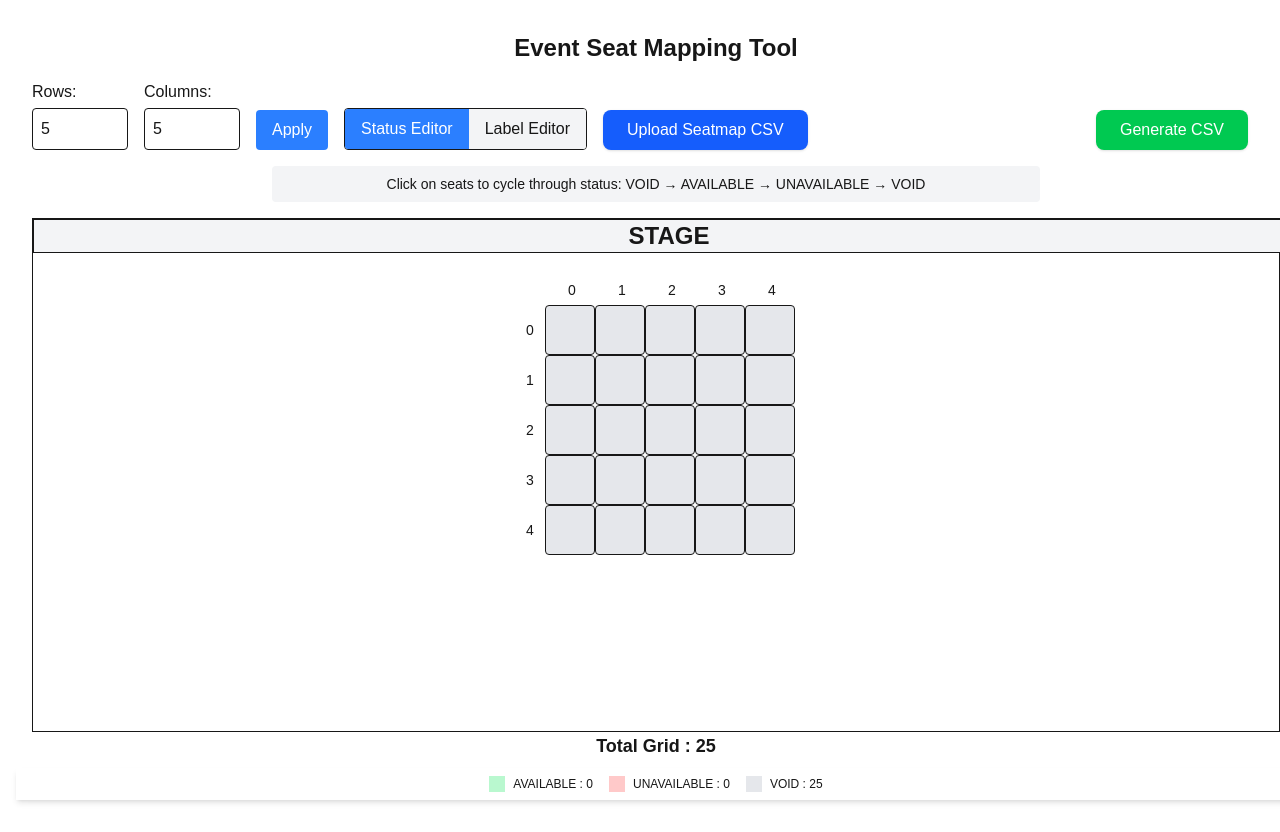
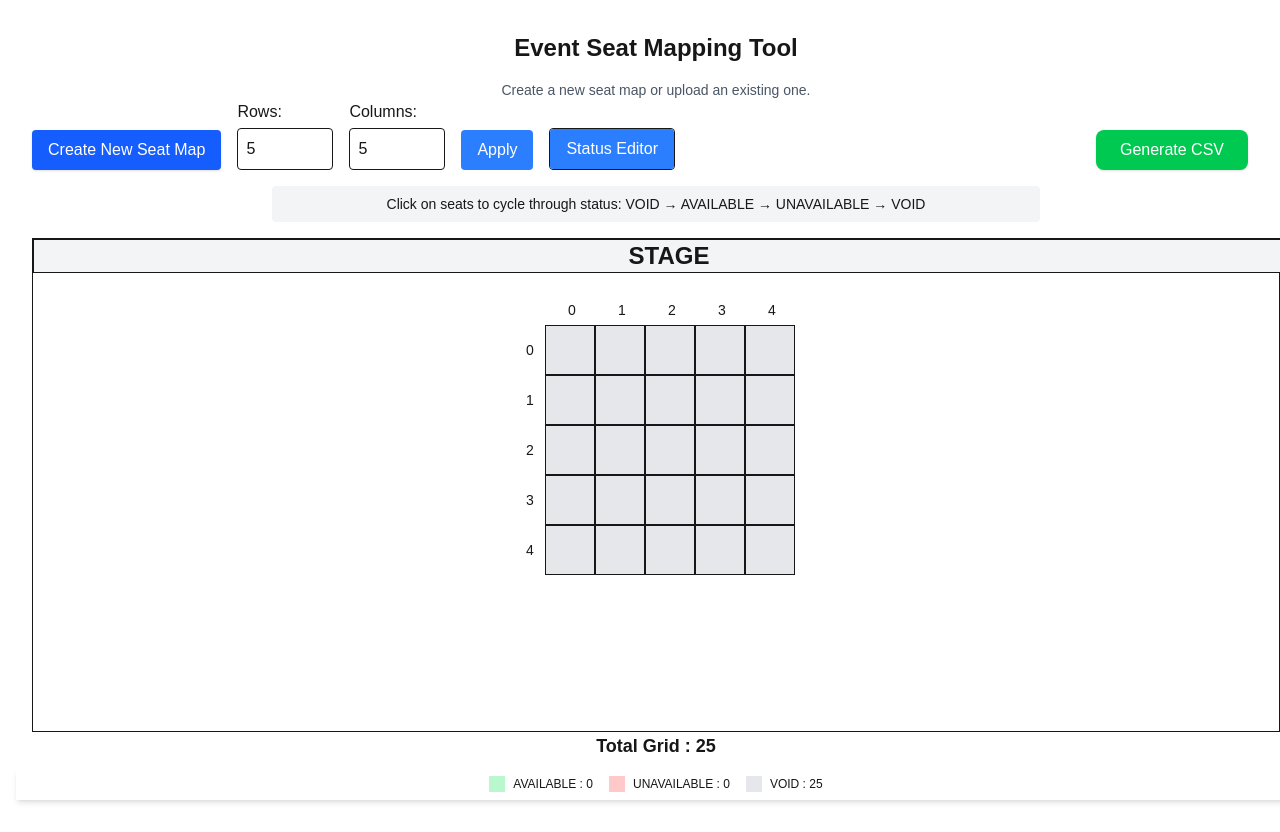
Before and after one commit to faisaladi/seat-mapper, a Next.js app: page / in a window 1280 px wide. Built offline with nearby package versions, Linux system fonts and the light colour scheme.

Commit message:
feature flag seat label editor

```diff
--- a/src/components/SeatMappingTool.tsx
+++ b/src/components/SeatMappingTool.tsx
@@ -17,72 +17,136 @@ const SeatMappingTool = () => {
   const [tempColumns, setTempColumns] = useState(5);  // Temporary input
   const [seats, setSeats] = useState<Seat[]>([]);
 
-  const [editMode, setEditMode] = useState('status'); // 'status' or 'label'
+  const [isDragging, setIsDragging] = useState(false);
+  const [targetStatus, setTargetStatus] = useState<Seat["status"] | null>(null);
+  const [changedSeats, setChangedSeats] = useState(new Set<string>()); // Track updated seats
+  const ENABLE_LABEL_EDITING = false; // Label editing Feature Flag, Change to true to enable
+
+  const [editMode, setEditMode] = useState<"status" | "label">("status");
   const [editingSeatId, setEditingSeatId] = useState<string | null>(null);
-  const [editingLabel, setEditingLabel] = useState('');
+  const [editingLabel, setEditingLabel] = useState("");  const [isModalOpen, setIsModalOpen] = useState(false);
+  const [showConfirmation, setShowConfirmation] = useState(false);
+  const [pendingAction, setPendingAction] = useState<(() => void) | null>(null); // ✅ Fixed Type
+
+  const openModal = () => {
+    setIsModalOpen(true);
+  };
+
+  const closeModal = () => {
+    setIsModalOpen(false);
+  };
 
   // Initialize the seat grid when rows or columns change
   useEffect(() => {
     setSeats((prevSeats) => {
       const newSeats: Seat[] = [];
-
       for (let row = 0; row < rows; row++) {
         for (let col = 0; col < columns; col++) {
           const existingSeat = prevSeats.find(seat => seat.row === row && seat.column === col);
-
           newSeats.push(
-            existingSeat
-              ? existingSeat // Keep existing seat data
-              : { id: `${row}-${col}`, row, column: col, label: '', status: 'VOID' } // Add new seats
+            existingSeat || { id: `${row}-${col}`, row, column: col, label: '', status: 'VOID' }
           );
         }
       }
-
       return newSeats;
     });
   }, [rows, columns]);
 
+  useEffect(() => {
+    if (editingSeatId) {
+      console.log("🔍 DEBUG: Looking for Input ID:", `seat-input-${editingSeatId}`);
 
-  // Handle seat click based on edit mode
-  const handleSeatClick = (seat: Seat) => {
-    if (editMode === 'status') {
-      // Cycle through statuses: VOID -> AVAILABLE -> UNAVAILABLE -> VOID
-      const nextStatus: Record<'VOID' | 'AVAILABLE' | 'UNAVAILABLE', 'VOID' | 'AVAILABLE' | 'UNAVAILABLE'> = {
-        'VOID': 'AVAILABLE',
-        'AVAILABLE': 'UNAVAILABLE',
-        'UNAVAILABLE': 'VOID',
+      let attempts = 0;
+      const interval = setInterval(() => {
+        const inputElement = document.getElementById(`seat-input-${editingSeatId}`) as HTMLInputElement;
+
+        if (inputElement) {
+          console.log("✅ SUCCESS: Found Input, Trying to Focus:", editingSeatId);
+          inputElement.focus();
+          clearInterval(interval);
+        } else {
+          console.log(`⚠️ Retry #${attempts + 1}: Input Not Found Yet`);
+        }
+
+        if (++attempts > 5) {
+          clearInterval(interval);
+          console.log("❌ ERROR: Input Still Not Found After Multiple Attempts");
+        }
+      }, 50); // ✅ Check every 50ms, up to 5 times
+    }
+  }, [editingSeatId]);
+
+  // const [isDragging, setIsDragging] = useState(false);
+  // const [targetStatus, setTargetStatus] = useState<Seat["status"] | null>(null);
+  // const [changedSeats, setChangedSeats] = useState(new Set<string>()); // Track updated seats
+
+  // const toggleSeatStatus = (currentStatus: Seat["status"], target: Seat["status"]) => {
+  //   return target; // Instead of cycling, we apply the target status directly
+  // };
+
+  const handleEditModeToggle = (mode: "status" | "label") => {
+    setEditMode(mode);
+    setEditingSeatId(null); // ✅ Reset any currently edited seat
   };
 
-      const updatedSeats: Seat[] = seats.map(s => {
-        if (s.id === seat.id) {
-          return { ...s, status: nextStatus[s.status] }; // ✅ TypeScript now understands the type correctly
+  // const toggleSeatStatus = (seat: Seat): Seat => {
+  //   const nextStatus: Record<Seat["status"], Seat["status"]> = {
+  //     VOID: "AVAILABLE",
+  //     AVAILABLE: "UNAVAILABLE",
+  //     UNAVAILABLE: "VOID",
+  //   };
+  //   return { ...seat, status: nextStatus[seat.status] };
+  // };
+  const handleMouseDown = (seat: Seat, event: React.MouseEvent) => {
+    console.log("Mouse Down Event Triggered");
+    console.log("Current Edit Mode:", editMode);
+
+    if (editMode === "status") {
+      event.preventDefault();
+      const newStatus = seat.status === "VOID" ? "AVAILABLE" : seat.status === "AVAILABLE" ? "UNAVAILABLE" : "VOID";
+
+      setIsDragging(true);
+      setTargetStatus(newStatus);
+      setChangedSeats(new Set([seat.id]));
+      setSeats(seats.map(s => (s.id === seat.id ? { ...s, status: newStatus } : s)));
+
+      console.log("Status Changed for Seat:", seat.id);
+    } else if (editMode === "label") {
+      event.stopPropagation(); // ✅ Prevents interference
+      console.log("Switching to Label Edit Mode for Seat:", seat.id);
+
+      if (editingSeatId === seat.id) {
+        console.log("🟡 DEBUG: Already Editing This Seat, Ignoring Click:", seat.id);
+        return;
       }
-        return s;
-      });
 
-      setSeats(updatedSeats);
-    } else if (editMode === 'label') {
-      // Start editing label
       setEditingSeatId(seat.id);
-      setEditingLabel(seat.label);
+      setEditingLabel(seat.label || "");
     }
   };
 
-  // Save label after editing
-  const handleLabelSave = (e: React.KeyboardEvent<HTMLInputElement> | React.FocusEvent<HTMLInputElement>) => {
-    if ((e as React.KeyboardEvent).key === 'Enter' || e.type === 'blur') {
-      const updatedSeats = seats.map(seat => {
-        if (seat.id === editingSeatId) {
-          return { ...seat, label: editingLabel.substring(0, 4) }; // Limit to 4 characters
-        }
-        return seat;
-      });
-
-      setSeats(updatedSeats);
-      setEditingSeatId(null);
-      setEditingLabel('');
+  const handleMouseEnter = (seat: Seat) => {
+    if (isDragging && editMode === "status" && !changedSeats.has(seat.id)) {
+      setChangedSeats(prev => new Set(prev).add(seat.id)); // Track changed seats
+      setSeats(seats.map(s => (s.id === seat.id ? { ...s, status: targetStatus! } : s)));
     }
   };
+
+  const handleMouseUp = () => {
+    setIsDragging(false);
+    setChangedSeats(new Set()); // Reset changed seats tracking
+  };
+
+  const handleLabelSave = (e: React.KeyboardEvent<HTMLInputElement> | React.FocusEvent<HTMLInputElement>) => {
+    if ((e as React.KeyboardEvent).key === "Enter" || e.type === "blur") {
+      setSeats(seats.map(seat =>
+        seat.id === editingSeatId ? { ...seat, label: editingLabel.substring(0, 4) } : seat
+      ));
+      setEditingSeatId(null);
+      setEditingLabel("");
+    }
+  };
+
 
   // Generate and download CSV
   const generateCSV = () => {
@@ -105,29 +169,88 @@ const SeatMappingTool = () => {
     URL.revokeObjectURL(url);
   };
 
-  // Get color based on status
-  const getColorForStatus = (status: 'VOID' | 'AVAILABLE' | 'UNAVAILABLE') => {
-    switch (status) {
-      case 'AVAILABLE': return 'bg-green-200';
-      case 'UNAVAILABLE': return 'bg-red-200';
-      case 'VOID': return 'bg-gray-200';
-      default: return 'bg-gray-200';
+    // Check if the user already has data
+  const confirmAction = (action: () => void) => {
+    if (seats.length > 0) {
+      setShowConfirmation(true);
+      setPendingAction(() => action); // Save action to run after confirmation
+    } else {
+      action();
     }
   };
 
-   // Function to handle file upload
-   const handleFileUpload = (event: React.ChangeEvent<HTMLInputElement>) => {
+  const executePendingAction = () => {
+    if (pendingAction) {
+      pendingAction();
+      setShowConfirmation(false);
+      closeModal();
+    }
+  };
+
+  // Create a blank seat map
+  const createBlankSeatMap = () => {
+    const newRows = 5; // Default grid size
+    const newColumns = 5;
+
+    setRows(newRows);
+    setColumns(newColumns);
+
+    // Generate empty seat map
+    const newSeats: Seat[] = [];
+    for (let row = 0; row < newRows; row++) {
+      for (let col = 0; col < newColumns; col++) {
+        newSeats.push({
+          id: `${row}-${col}`,
+          row,
+          column: col,
+          label: "",
+          status: "VOID",
+        });
+      }
+    }
+
+    setSeats(newSeats);
+    closeModal();
+  };
+
+  const handleFileUpload = (event: React.ChangeEvent<HTMLInputElement>, restore: boolean = false) => { // ✅ Fixed function signature
     const file = event.target.files?.[0];
     if (!file) return;
 
     Papa.parse(file, {
       complete: (result: Papa.ParseResult<string[]>) => {
-        const data: string[][] = result.data;
+        const data = result.data as string[][];
+        if (data.length < 2) return;
+
+        if (restore) {
+          // Restore Seat Map (Adjust Grid Size)
+          let maxRow = 0;
+          let maxCol = 0;
+          const newSeats = data.slice(1).map(row => {
+            const rowNum = Number(row[0]);
+            const colNum = Number(row[1]);
+            if (rowNum > maxRow) maxRow = rowNum;
+            if (colNum > maxCol) maxCol = colNum;
+            return { row: rowNum, column: colNum, label: row[2] || "", status: row[3] as "VOID" | "AVAILABLE" | "UNAVAILABLE", id: `${rowNum}-${colNum}` };
+          });
+          const newRows = maxRow + 1;
+          const newColumns = maxCol + 1;
+          setRows(newRows);
+          setColumns(newColumns);
+          setTempRows(newRows);
+          setTempColumns(newColumns);
+          setSeats(newSeats);
+        } else {
+          // Upload Grid Format
           processCSVData(data);
+        }
+        closeModal();
       },
       skipEmptyLines: true,
     });
   };
+
+
 
   // Process CSV Data and update seats
   const processCSVData = (data: string[][]) => {
@@ -161,21 +284,78 @@ const SeatMappingTool = () => {
         });
       }
     }
-
+    const newRows = endRow + 1;
+    const newColumns = endCol + 1;
     setRows(endRow - startRow + 1);
     setColumns(endCol - startCol + 1);
+    setTempRows(newRows); // ✅ Sync input value with new row size
+    setTempColumns(newColumns); // ✅ Sync input value with new column size
     setSeats(seatList);
   };
 
   // Make sure you have this return statement:
   return (
-    <div className="flex flex-col items-center h-screen w-screen p-4 pr-4 overflow-hidden">
+    <div className="flex flex-col items-center h-screen w-screen p-4 pr-4 overflow-hidden" onMouseUp={handleMouseUp}>
 
       {/* Title */}
       <h1 className="text-2xl font-bold mb-4">Event Seat Mapping Tool</h1>
+      <p className="text-sm text-gray-600 mb-0 text-left">Create a new seat map or upload an existing one.</p>
 
       {/* Input controls */}
       <div className="mb-4 flex flex-wrap gap-4 items-end w-full justify-center">
+      <div>
+      {/* Button to Open Modal */}
+      <button onClick={openModal} className="bg-blue-600 text-white px-4 py-2 rounded shadow hover:bg-blue-700 ">
+      Create New Seat Map
+      </button>
+
+      {/* Modal */}
+      {isModalOpen && (
+        <div className="fixed inset-0 flex items-center justify-center bg-black bg-opacity-50 z-50">
+          <div className="bg-white p-6 rounded-lg shadow-lg text-center relative z-50">
+            <h2 className="text-xl font-bold mb-4">Create New Seat Map</h2>
+            <p className="text-sm text-gray-600 mb-4">This action will replace your current seat map.</p>
+
+
+            {/* Buttons Inside Modal */}
+            <button onClick={() => confirmAction(createBlankSeatMap)} className="block w-full bg-gray-300 hover:bg-gray-400 text-black px-4 py-2 rounded my-2">
+              Create Blank Seat Map
+            </button>
+
+            <label className="block w-full bg-blue-500 hover:bg-blue-600 text-white px-4 py-2 rounded my-2 cursor-pointer">
+              Upload Seat Map (Grid Format)
+              <input type="file" accept=".csv" onChange={(e) => confirmAction(() => handleFileUpload(e, false))} className="hidden" />
+            </label>
+
+            <label className="block w-full bg-purple-500 hover:bg-purple-600 text-white px-4 py-2 rounded my-2 cursor-pointer">
+              Restore Seat Map (CSV Format)
+              <input type="file" accept=".csv" onChange={(e) => confirmAction(() => handleFileUpload(e, true))} className="hidden" />
+            </label>
+
+            {/* Close Button */}
+            <button onClick={closeModal} className="mt-4 text-gray-600 hover:text-gray-900">Cancel</button>
+          </div>
+        </div>
+      )}
+
+    {/* Confirmation Modal */}
+    {showConfirmation && (
+      <div className="fixed inset-0 flex items-center justify-center bg-black bg-opacity-50 z-50">
+        <div className="bg-white p-6 rounded-lg shadow-lg text-center">
+          <h2 className="text-xl font-bold mb-4">Are you sure?</h2>
+          <p className="text-sm text-gray-600 mb-4">This will remove all current changes.</p>
+
+          <button onClick={executePendingAction} className="bg-red-500 hover:bg-red-600 text-white px-4 py-2 rounded mr-2">
+            Yes, Continue
+          </button>
+          <button onClick={() => setShowConfirmation(false)} className="bg-gray-300 hover:bg-gray-400 text-black px-4 py-2 rounded">
+            Cancel
+          </button>
+        </div>
+      </div>
+    )}
+    </div>
+
         <div>
           <label className="block mb-1">Rows:</label>
           <input
@@ -210,31 +390,23 @@ const SeatMappingTool = () => {
         </button>
 
         {/* Edit mode toggle */}
+
         <div className="flex border rounded overflow-hidden">
             <button
-            onClick={() => setEditMode('status')}
-            className={`px-4 py-2 ${editMode === 'status' ? 'bg-blue-500 text-white' : 'bg-gray-100'}`}
+            onClick={() => handleEditModeToggle("status")}
+            className={`px-4 py-2 ${editMode === "status" ? "bg-blue-500 text-white" : "bg-gray-100"}`}
           >
             Status Editor
           </button>
+          {ENABLE_LABEL_EDITING && (
           <button
-            onClick={() => setEditMode('label')}
-            className={`px-4 py-2 ${editMode === 'label' ? 'bg-blue-500 text-white' : 'bg-gray-100'}`}
+            onClick={() => handleEditModeToggle("label")}
+            className={`px-4 py-2 ${editMode === "label" ? "bg-blue-500 text-white" : "bg-gray-100"}`}
           >
             Label Editor
           </button>
-          {/* <button
-            onClick={() => setEditMode('category')}
-            className={`px-4 py-2 ${editMode === 'category' ? 'bg-blue-500 text-white' : 'bg-gray-100'}`}
-          >
-            Category Editor
-          </button> */}
+          )}
       </div>
-
-        <label className="cursor-pointer bg-blue-600 text-white py-2 px-6 rounded-lg shadow hover:bg-blue-700 ">
-        Upload Seatmap CSV
-        <input type="file" accept=".csv" onChange={handleFileUpload} className="hidden" />
-        </label>
 
         <button
           onClick={generateCSV}
@@ -253,16 +425,17 @@ const SeatMappingTool = () => {
 
       {/* Scrollable Grid Container */}
       <div
-        className="flex-grow w-full max-w-screen-2xl overflow-auto border bg-white mb-0"
-        style={{ height: 'calc(100vh - 180px)' }} // Adjusts grid height dynamically
+        className={`flex-grow w-full max-w-screen-2xl overflow-auto border bg-white mb-0 ${
+          editMode === "status" ? "select-none" : "select-text"
+        }`}
+        style={{ height: 'calc(100vh - 180px)' }}
+        onMouseUp={handleMouseUp}
       >
-
     <div className="bg-gray-100 place-self-auto text-center w-full max-w-screen-2xl pr-2 fixed z-10 border">
-        <p className="text-2xl font-bold"> STAGE
-        </p>
+      <p className="text-2xl font-bold">STAGE</p>
     </div>
 
-        <div className="relative mx-auto w-max mt-14 z-0"> {/* Centers the grid */}
+    <div className="relative mx-auto w-max mt-14 z-0">
       {/* Column headers */}
       <div className="flex ml-8">
         {Array.from({ length: columns }).map((_, colIndex) => (
@@ -280,36 +453,75 @@ const SeatMappingTool = () => {
             {rowIndex}
           </div>
 
-              {/* Seats */}
-              {seats
-                .filter(seat => seat.row === rowIndex)
-                .map((seat) => (
+          <div
+            className="grid"
+            style={{ display: 'grid', gridTemplateColumns: `repeat(${columns}, 50px)`, gap: '0px' }}
+          >
+            {seats.filter(seat => seat.row === rowIndex).map(seat => (
+
+              // seats rendering
               <div
                 key={seat.id}
-                    onClick={() => handleSeatClick(seat)}
-                    className={`w-[50px] h-[50px] flex items-center justify-center cursor-pointer border rounded text-xs ${getColorForStatus(seat.status)}`}
+                onMouseDown={(event) => handleMouseDown(seat, event)}
+                onMouseEnter={() => handleMouseEnter(seat)}
+                className={`w-[50px] h-[50px] flex items-center justify-center cursor-${
+                  editMode === "label" ? "text" : "pointer"
+                } border ${
+                  seat.status === "AVAILABLE" ? "bg-green-200"
+                  : seat.status === "UNAVAILABLE" ? "bg-red-200"
+                  : "bg-gray-200"
+                } ${editMode === "status" ? "select-none" : "select-text"}`} // ✅ Prevent text selection in Status mode
               >
-                    {editingSeatId === seat.id ? (
+                {editMode === "label" && editingSeatId === seat.id ? (
+                  <>
+                    {console.log("🔥 DEBUG: React is Rendering Input for Seat:", seat.id)}
+
                     <input
+                      id={`seat-input-${seat.id}`}
                       type="text"
                       value={editingLabel}
                       onChange={(e) => setEditingLabel(e.target.value)}
-                        onKeyDown={(e) => e.key === 'Enter' && handleLabelSave(e)}
+                      onKeyDown={handleLabelSave}
                       onBlur={handleLabelSave}
                       maxLength={4}
-                        className="w-full h-full text-center bg-transparent focus:outline-none"
+                      className="w-full h-full text-center bg-white border-2 border-black z-50 relative focus:outline-none"
                       autoFocus
+                      style={{
+                        position: "absolute",
+                        left: 0,
+                        top: 0,
+                        width: "100%",
+                        height: "100%",
+                        zIndex: 1000, // ✅ Ensure it’s on top
+                      }}
                     />
+                  </>
                 ) : (
-                      seat.label
+                  <>
+                    {/* {console.log("⚠️ DEBUG: React is Rendering Span (Not Input) for Seat:", seat.id)} */}
+                    <span
+                      onClick={(e) => {
+                        e.stopPropagation(); // ✅ Prevents conflicts with drag events
+                        console.log("🟢 DEBUG: Clicked Span, Setting `editingSeatId` to:", seat.id);
+                        setEditingSeatId(seat.id);
+                        setEditingLabel(seat.label || "");
+                      }}
+                    >
+                      {seat.label || " "}
+                    </span>
+                  </>
                 )}
               </div>
-                ))
-              }
+
+
+            ))}
+          </div>
         </div>
       ))}
     </div>
   </div>
+
+
       {/* Summary Section */}
       <div className="mt-0 mb-10 text-center text-lg font-semibold">
         <p>Total Grid : {seats.length}</p>
```
Lines whose indentation alone changed are shown as unchanged.
